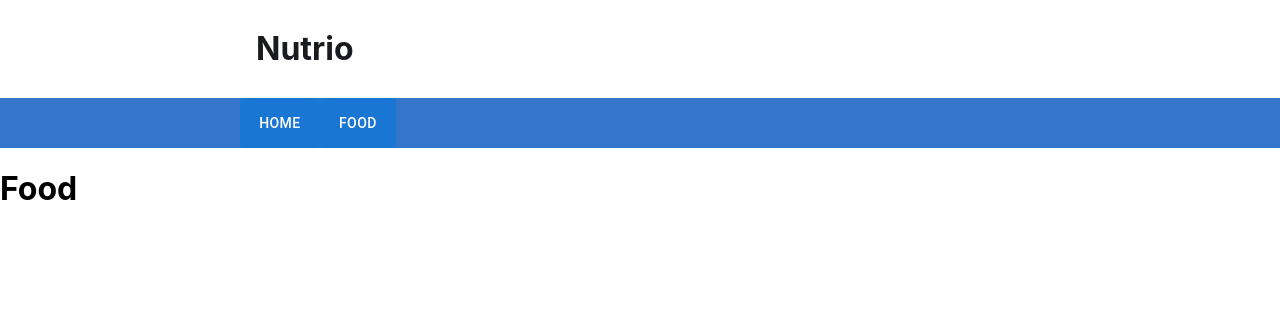
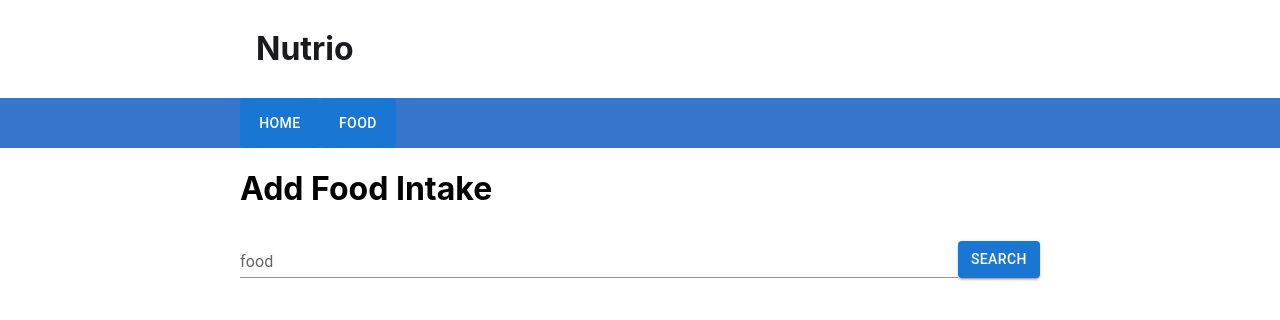
Before and after one commit to yehgen/nutrio, a React (Create React App) app: page /food in a window 1280 px wide. Shown: the top 320 px of the page. Built offline with nearby package versions, Linux system fonts and the light colour scheme.

Commit message:
add search to food page

```diff
--- a/src/App.css
+++ b/src/App.css
@@ -28,6 +28,16 @@
   flex-direction: column;
   color: #000;
   align-items: center;
+}
+
+/* for pages with left-aligned content rather than center*/
+.App-left {
+  height: 100vh;
+  background: #fff;
+  display: flex;
+  flex-direction: column;
+  color: #000;
+  margin: 0rem 15rem 0rem 15rem;
 }
 
 .head {
--- /dev/null
+++ b/src/Food.css
@@ -0,0 +1,6 @@
+.input-field {
+  width: 50rem;
+  display: flex;
+  align-items: flex-end;
+  justify-content: space-between;
+}
--- a/src/pages/Food.js
+++ b/src/pages/Food.js
@@ -1,6 +1,48 @@
 // for searching or tracking food items
+import '../App.css';
+import '../Food.css';
+import { useState } from "react";
+import * as React from 'react';
+
+// Components
+import TextField from '@mui/material/TextField';
+import Button from '@mui/material/Button';
+
 const Food = () => {
-  return <h1>Food</h1>;
-};
+  const [food, setFood] = useState("")
+  const [inputError, setInputError] = useState(false)
+
+  const handleSubmit = (e) => {
+    e.preventDefault()
+    if (food == "") {
+      setInputError(true);
+    }
+    if (food) {
+      setInputError(false)
+      // setFood("");
+      console.log(food);
+
+    }
+  }
+
+  return (
+  <div className="App-left">
+    <h1>Add Food Intake</h1>
+    <form noValidate autoComplete="off" onSubmit={handleSubmit}>
+      <div className="input-field">
+        <TextField
+          onChange={(e) => setFood(e.target.value)}
+          id="standard-basic"
+          label="food"
+          variant="standard"
+          fullWidth
+          error={inputError}
+        />
+        <Button variant="contained" onClick={handleSubmit}>Search</Button>
+      </div>
+    </form>
+  </div>
+  );
+}
 
 export default Food;
```
